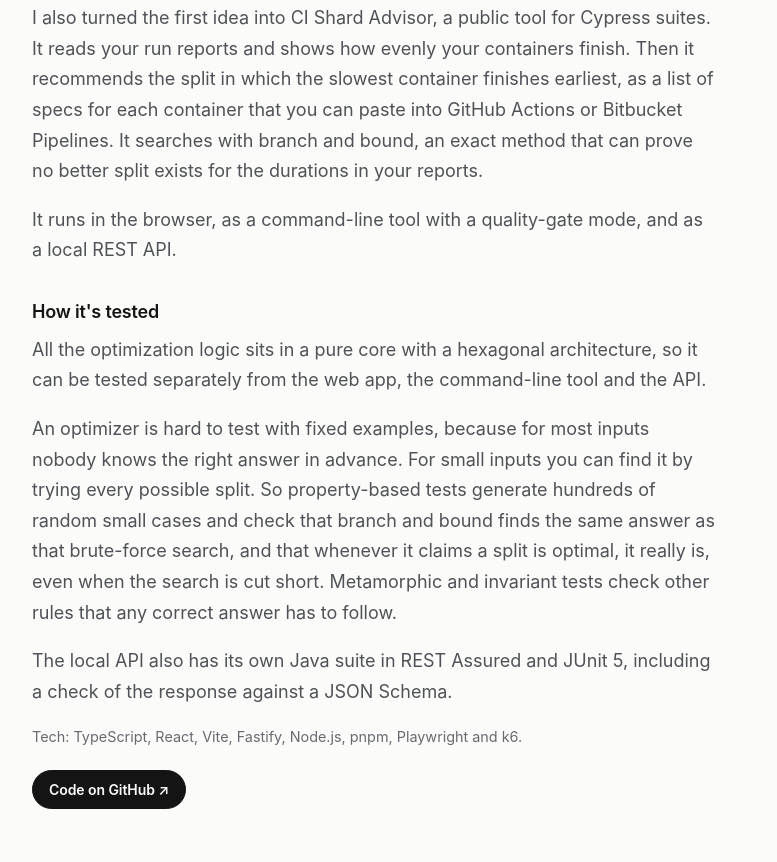
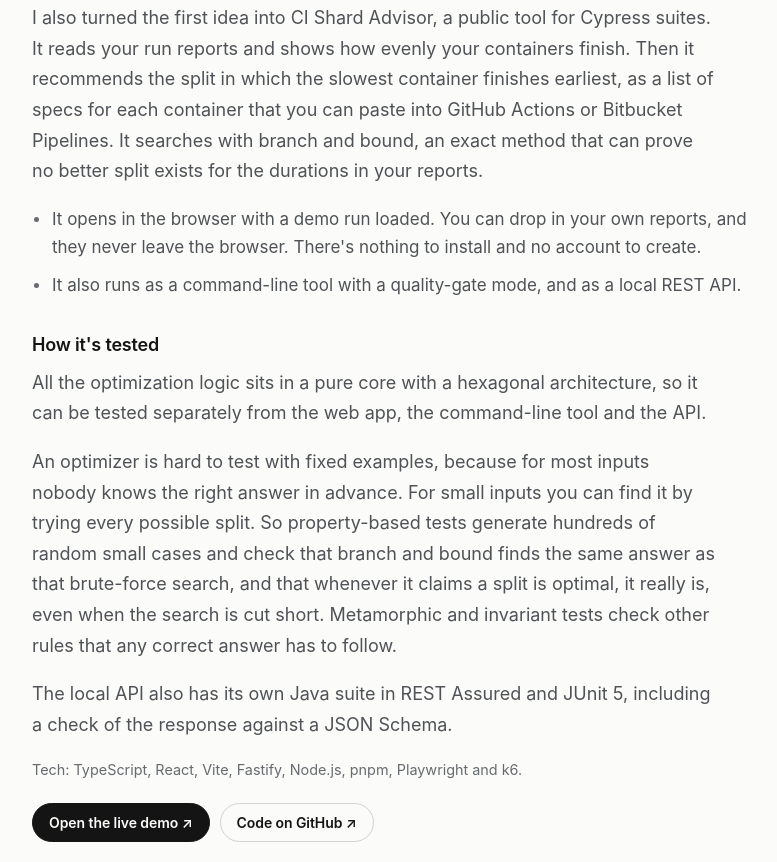
Before and after one commit to pedro-morago/portfolio, a website: page work/ci-pipeline-optimization/index.html in a window 1280 px wide. Shown: the part 4374-5236 px from the top of the page, without its empty margins (96-873 px from the left). Drawn offline with Linux system fonts and the light colour scheme.

Commit message:
Bring back the CI Shard Advisor demo link
Only the AI note was meant to go. The live demo button is back on the home card and the case page, with the case page's description of the demo.

```diff
--- a/src/content.en.json
+++ b/src/content.en.json
@@ -81,6 +81,7 @@
         "title": "CI Shard Advisor",
         "text": "I turned the pipeline idea into a public tool. It reads Cypress run reports and recommends how to split the test files across containers so that the slowest one finishes as early as possible. For most inputs nobody knows the right answer in advance, so I test its core with property-based, metamorphic and invariant tests.",
         "links": [
+          { "href": "https://pedromorago.github.io/ci-shard-advisor/", "label": "Open the live demo ↗" },
           { "href": "https://github.com/pedromorago/ci-shard-advisor", "label": "Code on GitHub ↗", "sr": " for CI Shard Advisor" }
         ]
       },
--- a/work/ci-pipeline-optimization/index.html
+++ b/work/ci-pipeline-optimization/index.html
@@ -155,14 +155,18 @@
         <section id="what-came-after">
           <h2>A public tool</h2>
           <p>I also turned the first idea into CI Shard Advisor, a public tool for Cypress suites. It reads your run reports and shows how evenly your containers finish. Then it recommends the split in which the slowest container finishes earliest, as a list of specs for each container that you can paste into GitHub Actions or Bitbucket Pipelines. It searches with branch and bound, an exact method that can prove no better split exists for the durations in your reports.</p>
-          <p>It runs in the browser, as a command-line tool with a quality-gate mode, and as a local REST API.</p>
+          <ul class="list">
+            <li>It opens in the browser with a demo run loaded. You can drop in your own reports, and they never leave the browser. There's nothing to install and no account to create.</li>
+            <li>It also runs as a command-line tool with a quality-gate mode, and as a local REST API.</li>
+          </ul>
           <h3>How it's tested</h3>
           <p>All the optimization logic sits in a pure core with a hexagonal architecture, so it can be tested separately from the web app, the command-line tool and the API.</p>
           <p>An optimizer is hard to test with fixed examples, because for most inputs nobody knows the right answer in advance. For small inputs you can find it by trying every possible split. So property-based tests generate hundreds of random small cases and check that branch and bound finds the same answer as that brute-force search, and that whenever it claims a split is optimal, it really is, even when the search is cut short. Metamorphic and invariant tests check other rules that any correct answer has to follow.</p>
           <p>The local API also has its own Java suite in REST Assured and JUnit 5, including a check of the response against a JSON Schema.</p>
           <p class="case-tech">Tech: TypeScript, React, Vite, Fastify, Node.js, pnpm, Playwright and k6.</p>
           <div class="case-actions">
-            <a href="https://github.com/pedromorago/ci-shard-advisor" class="btn btn-small btn-small-primary" target="_blank" rel="noopener">Code on GitHub <span aria-hidden="true">↗</span><span class="sr-only"> (opens in a new tab)</span></a>
+            <a href="https://pedromorago.github.io/ci-shard-advisor/" class="btn btn-small btn-small-primary" target="_blank" rel="noopener">Open the live demo <span aria-hidden="true">↗</span><span class="sr-only"> (opens in a new tab)</span></a>
+            <a href="https://github.com/pedromorago/ci-shard-advisor" class="btn btn-small" target="_blank" rel="noopener">Code on GitHub <span aria-hidden="true">↗</span><span class="sr-only"> (opens in a new tab)</span></a>
           </div>
         </section>
 
```
Also changed, not shown: index.html (+2 -1 lines), src/work/ci-pipeline-optimization.en.json (+8 -1 lines).
